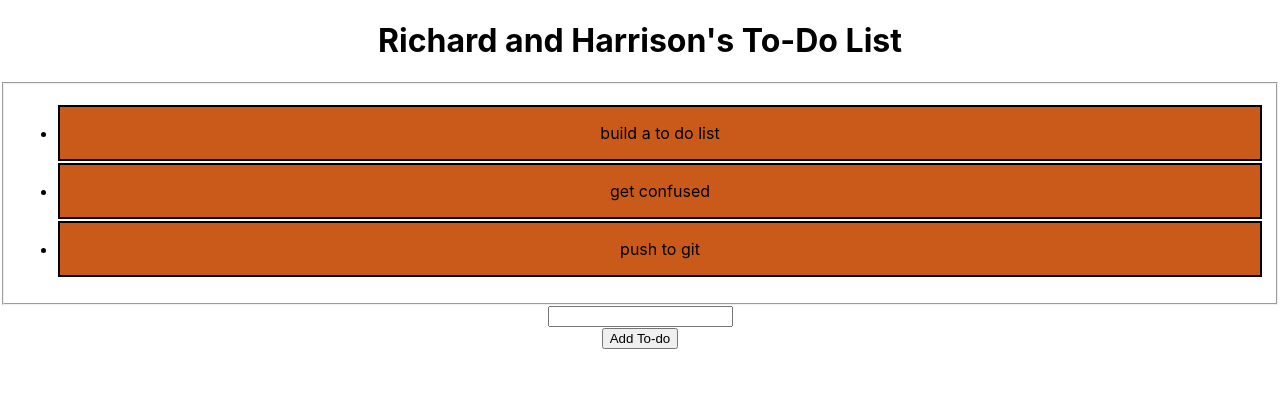
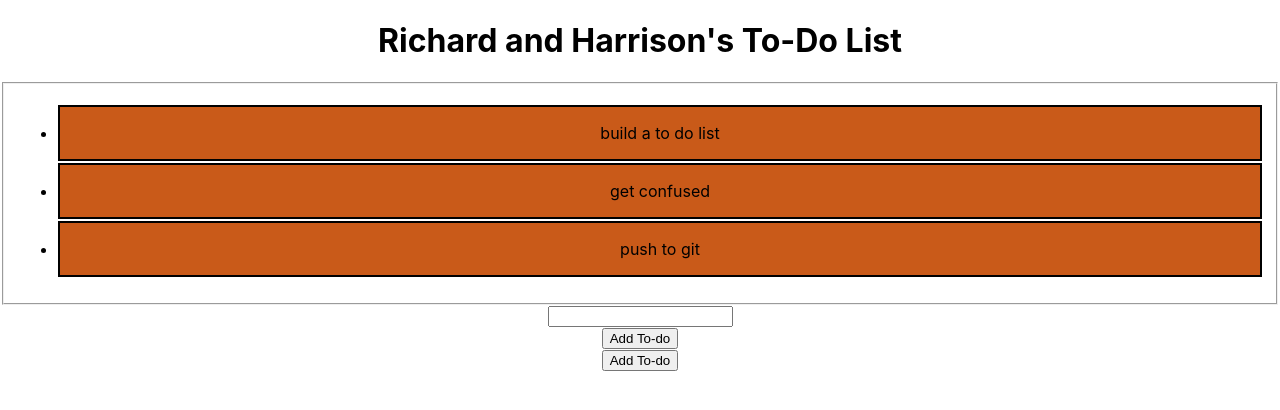
Before and after one commit to tubez7/todo, a React (Create React App) app: page / in a window 1280 px wide. Shown: the top 410 px of the page. Built offline with nearby package versions, Linux system fonts and the light colour scheme.

Commit message:
starts extration of button function

```diff
--- a/src/App.js
+++ b/src/App.js
@@ -1,9 +1,8 @@
 import "./App.css";
 import { useState } from "react";
 import Header from "./Components/Header.js";
-import TodoList from "./Components/TodoList";
-import TodoAdder from "./Components/TodoAdder";
 import Form from "./Components/Form";
+import Button from "./Components/Button"
 
 function App() {
   //return value injects into the <div id="root"></div> on index.html
@@ -27,6 +26,9 @@ function App() {
         setToDos={setToDos}
       />
       {/* button component could be extracted */}
+      <Button setNewTodo={setNewTodo}
+        newTodo={newTodo}
+        setToDos={setToDos}/>
     </div>
   );
 }
--- /dev/null
+++ b/src/Components/Button.js
@@ -0,0 +1,23 @@
+
+function Button (props) {
+
+return (
+
+<button
+        onClick={() => {
+          console.log("clicked"); //confirms successful click
+          setToDos((currentToDos) => {
+            //setToDos function sets the new state of toDos array
+            const newToDos = [...currentToDos]; //must not mutate the current state so spread value into new state variable.
+            newToDos.push(newTodo);
+            // newToDos.push("hello");
+            return newToDos; //return value of setToDos = new state of toDos
+          });
+          setNewTodo("");
+        }}
+      >
+        Add To-do
+      </button>
+      )}
+
+      export default Button;
--- a/src/Components/Form.js
+++ b/src/Components/Form.js
@@ -1,14 +1,9 @@
 export default function Form({ toDos, setNewTodo, newTodo, setToDos }) {
   return (
     <section>
-      <form
-      // onSubmit={() => {
-      //   setNewTodo(currentToDos);
-      //   const newToDo = [newToDo, ...currentToDos];
-      // }}
-      >
+      <form>
         <fieldset>
-          {/* could be extracted into its own component */}
+
           <ul>
             {toDos.map((toDo, index) => {
               return (
```
Also changed, not shown: src/Components/TodoAdder.js (+0 -24 lines), src/Components/TodoList.js (deleted, +0 -21 lines).
